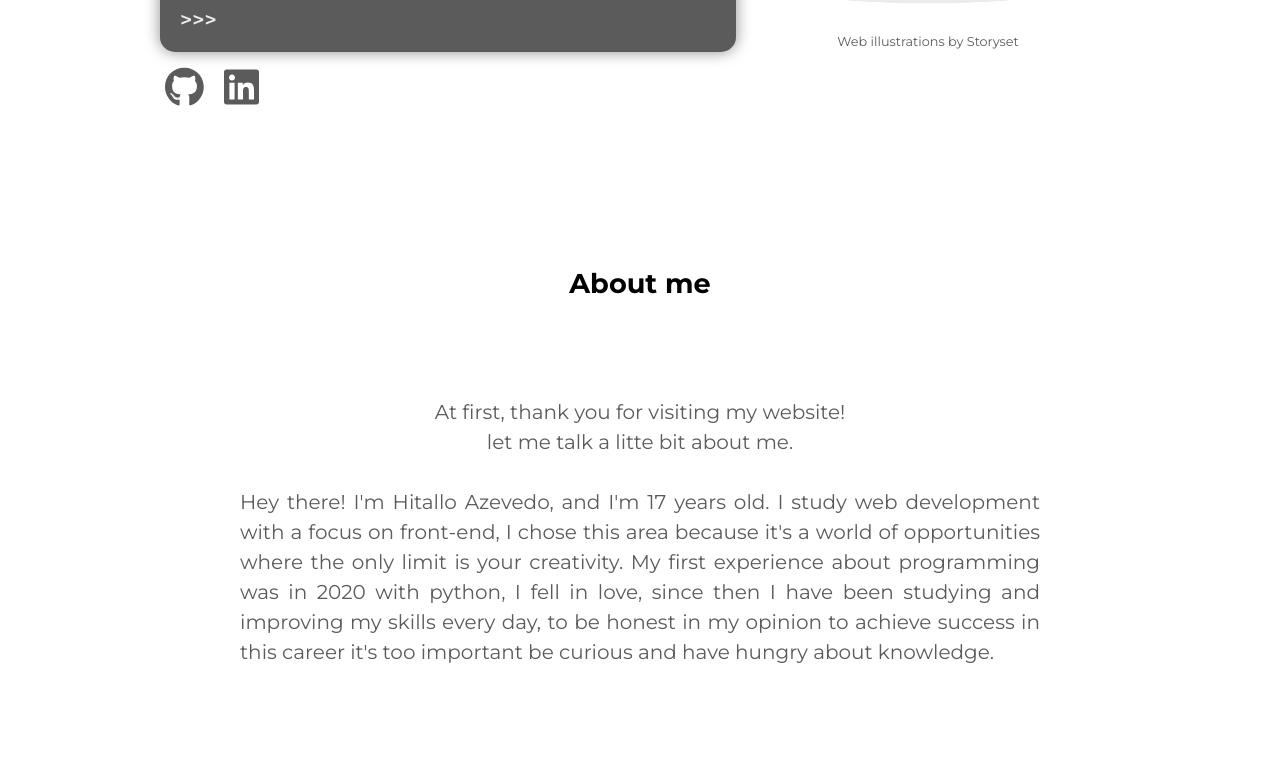
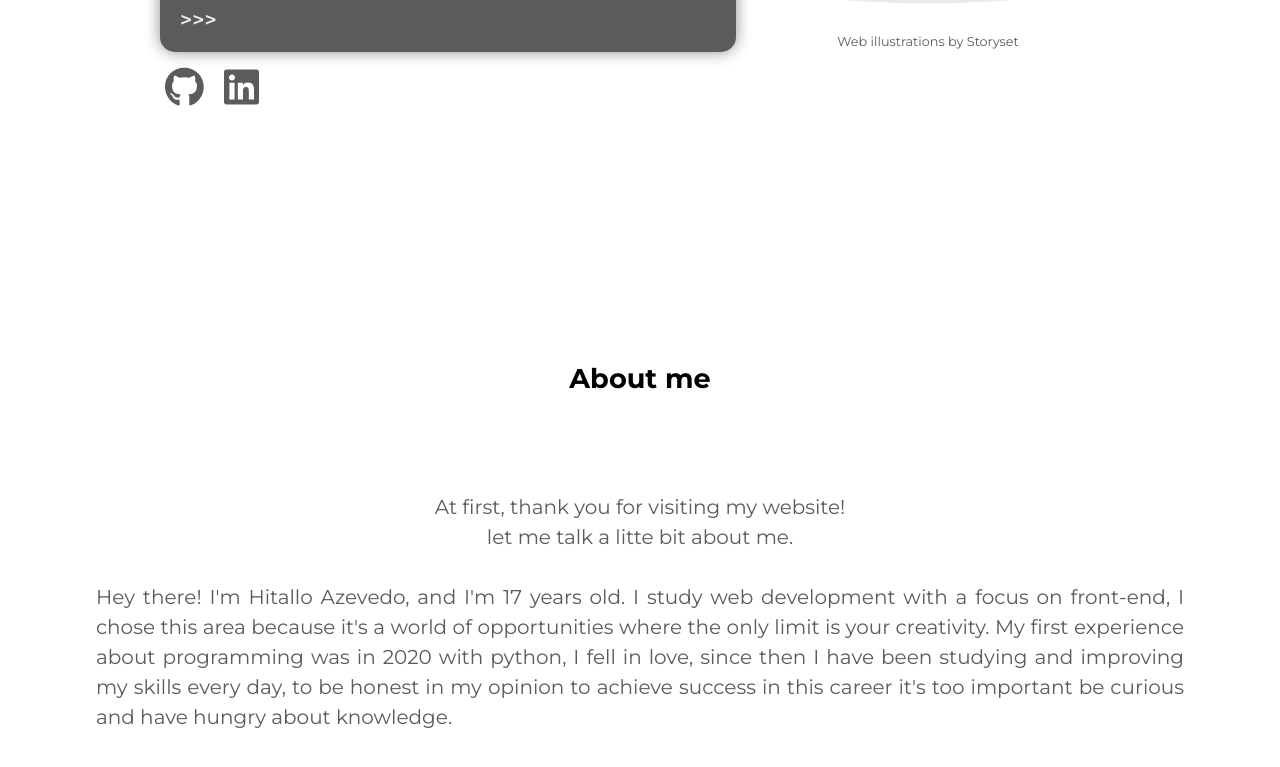
Before and after one commit to hitalloazevedo/portifolio-react, a React (Vite) app: page / in a window 1280 px wide. Shown: the part 525-1292 px from the top of the page. Before the commit the page ends 1232 px from the top, so only its background shows below. Built offline with nearby package versions, Linux system fonts and the light colour scheme.

Commit message:
fix: adjusting about text align

```diff
--- a/src/assets/css/Media-About.css
+++ b/src/assets/css/Media-About.css
@@ -111,13 +111,14 @@
         align-items: center;
 
         min-height: 60vh;
+        height: 80vh;
 
         width: 100%;
     }
 
     .content-about {
         width: 85%;
-        max-width: 800px;
+        max-width: 1200px;
 
         display: flex;
         gap: 50px;
```
